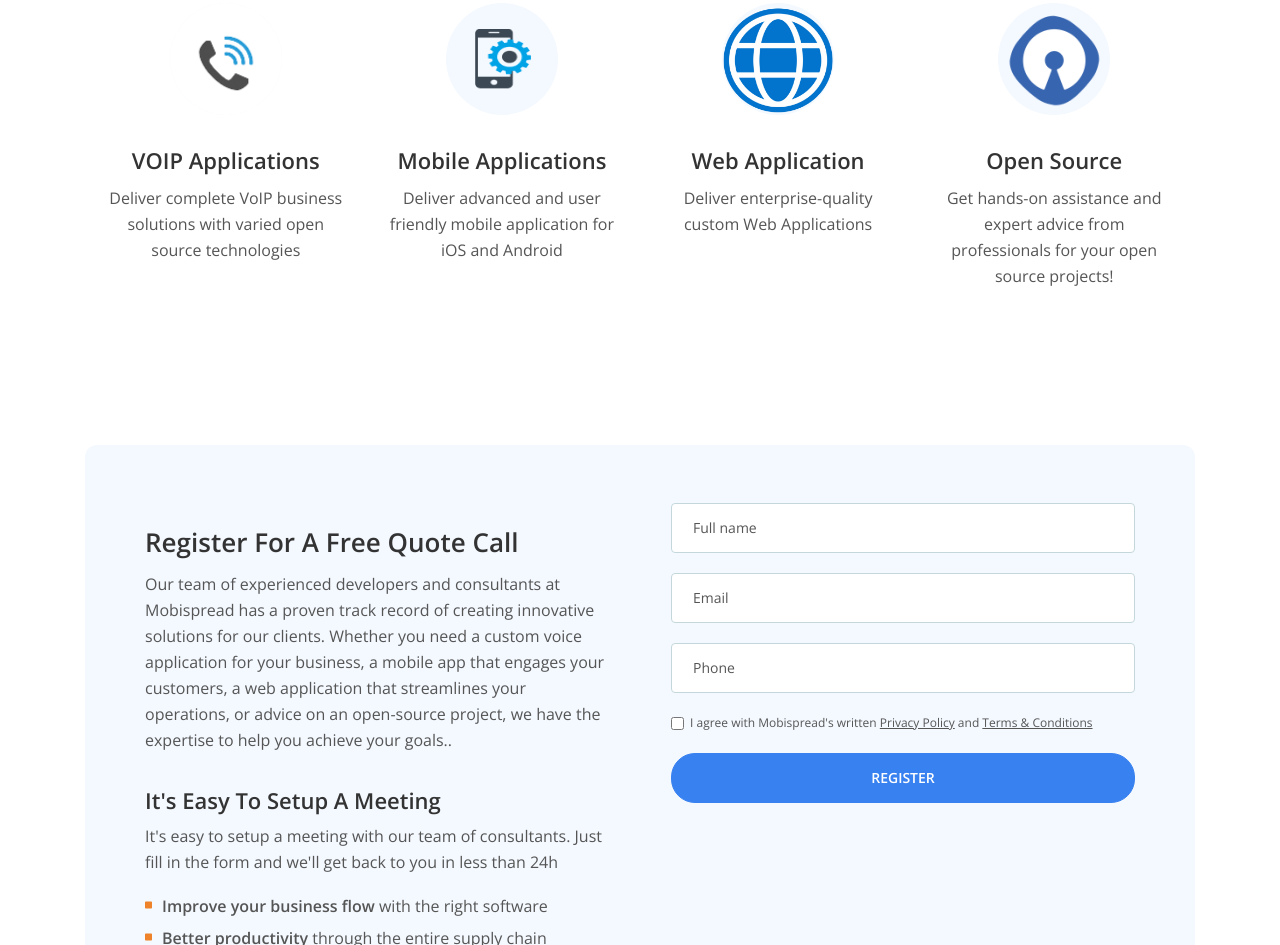
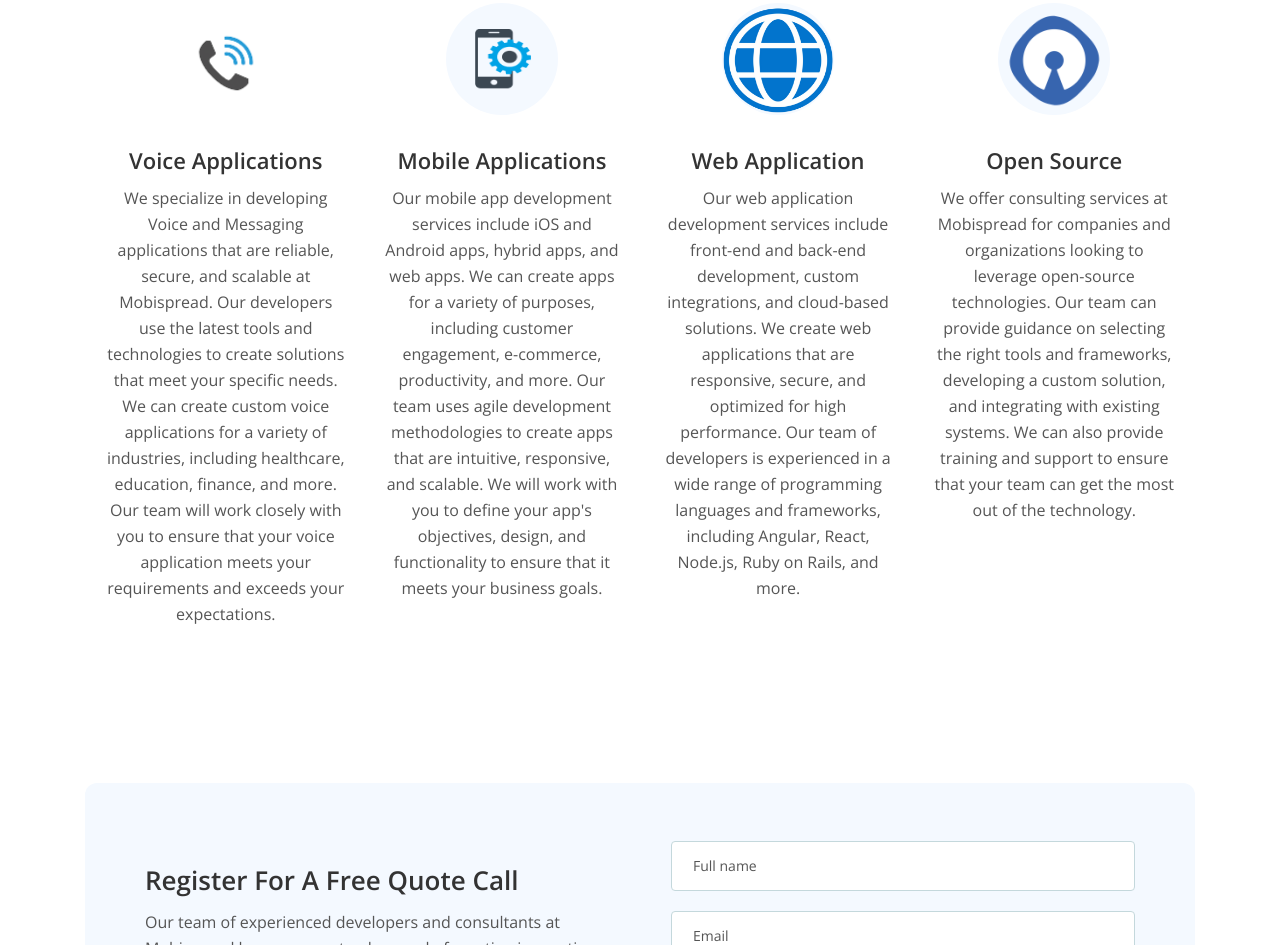
Before and after one commit to mobispread2000/mobi, a plain HTML site: page index.html in a window 1280 px wide. Shown: the part 1017-1962 px from the top of the page. Drawn offline with nearby package versions, Linux system fonts and the light colour scheme.

Commit message:
updated application content

```diff
--- a/index.html
+++ b/index.html
@@ -223,8 +223,8 @@
                     <div class="card">
                         <img class="card-image" src="images/voip-icon.png" alt="alternative">
                         <div class="card-body">
-                            <h4 class="card-title">VOIP Applications</h4>
-                            <p>Deliver complete VoIP business solutions with varied open source technologies</p>
+                            <h4 class="card-title">Voice Applications</h4>
+                            <p>We specialize in developing Voice and Messaging applications that are reliable, secure, and scalable at Mobispread. Our developers use the latest tools and technologies to create solutions that meet your specific needs. We can create custom voice applications for a variety of industries, including healthcare, education, finance, and more. Our team will work closely with you to ensure that your voice application meets your requirements and exceeds your expectations.</p>
                         </div>
                     </div>
                     <!-- end of card -->
@@ -234,7 +234,7 @@
                         <img class="card-image" src="images/mobile-icon.png" alt="alternative">
                         <div class="card-body">
                             <h4 class="card-title">Mobile Applications</h4>
-                            <p>Deliver advanced and user friendly mobile application for iOS and Android</p>
+                            <p>Our mobile app development services include iOS and Android apps, hybrid apps, and web apps. We can create apps for a variety of purposes, including customer engagement, e-commerce, productivity, and more. Our team uses agile development methodologies to create apps that are intuitive, responsive, and scalable. We will work with you to define your app's objectives, design, and functionality to ensure that it meets your business goals.</p>
                         </div>
                     </div>
                     <!-- end of card -->
@@ -244,7 +244,7 @@
                         <img class="card-image" src="images/web-icon.png" alt="alternative">
                         <div class="card-body">
                             <h4 class="card-title">Web Application</h4>
-                            <p>Deliver enterprise-quality custom Web Applications</p>
+                            <p>Our web application development services include front-end and back-end development, custom integrations, and cloud-based solutions. We create web applications that are responsive, secure, and optimized for high performance. Our team of developers is experienced in a wide range of programming languages and frameworks, including Angular, React, Node.js, Ruby on Rails, and more.</p>
                         </div>
                     </div>
                     <!-- end of card -->
@@ -254,7 +254,7 @@
                         <img class="card-image" src="images/open-icon.png" alt="alternative">
                         <div class="card-body">
                             <h4 class="card-title">Open Source</h4>
-                            <p>Get hands-on assistance and expert advice from professionals for your open source projects!</p>
+                            <p>We offer consulting services at Mobispread for companies and organizations looking to leverage open-source technologies. Our team can provide guidance on selecting the right tools and frameworks, developing a custom solution, and integrating with existing systems. We can also provide training and support to ensure that your team can get the most out of the technology.</p>
                         </div>
                     </div>
                     <!-- end of card -->
```
